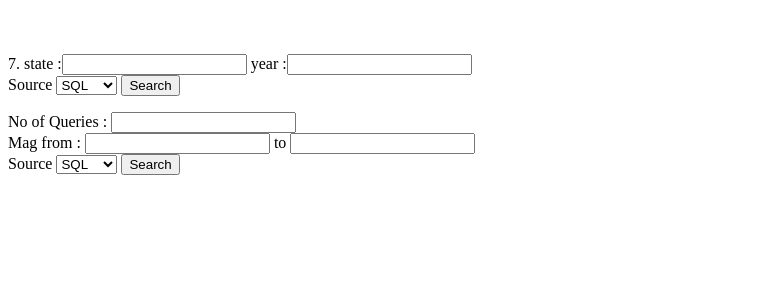
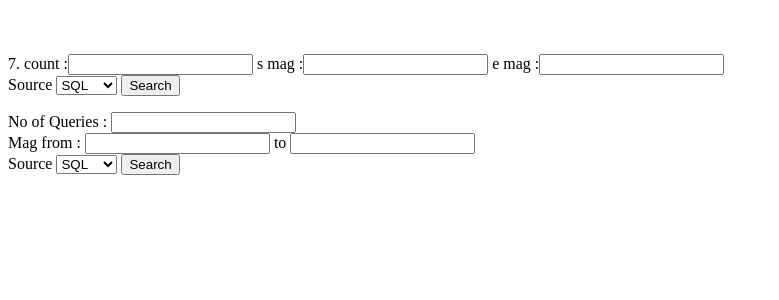
Before and after one commit to jenildesai25/azure_cloud_app, a Flask app: page / in a window 1280 px wide. Shown: the part 107-407 px from the top of the page, without its empty margins (0-779 px from the left). Run offline with Flask 2, Linux system fonts and the light colour scheme; some libraries are stand-ins or nearby versions.

Commit message:
added files

```diff
--- a/main.py
+++ b/main.py
@@ -29,80 +29,83 @@ def hello_world():
 
 @app.route('/analyze_randomq')
 def analyze_randomq():
-    # year
-    cnt = int(request.args.get('count', ''))
-    # pop start
-    year = int(request.args.get('year', 2010))
-    # pop end
-    year_end = int(request.args.get('yearend', 2018))
-    q = int(request.args.get('q', 50))
+    s_mag = float(request.args.get('smag', 2))
+    e_mag = float(request.args.get('emag', 3))
+    cnt = int(request.args.get('count', 0))
     source = request.args.get('source', 'sqldb')
-    # random_list = [round(random.uniform(0, 10), 2) for i in range(cnt)]
-    # columns = ['time', 'latitude', 'longitude', 'place', 'mag']
-    # columns_str = '"' + '","'.join(columns) + '"'
-    sqlquery = 'select State from population where [{0}] between {1} and {2};'.format(cnt, year, year_end)
-    # sqlquery = 'select population.[{0}] from  population LEFT JOIN dbo.statecode ON dbo.statecode.ID = dbo.population.ID where statecode.[Short name] like \'%{1}%\';'.format(year, cnt)
-    # sqlquery.append('select count(*) from  counties LEFT JOIN dbo.statecode ON dbo.statecode.ID = dbo.counties.ID where counties.State like \'%{0}%\';'.format(cnt))
-    # sqlquery.append('select County from counties where State like \'%{0}%\';'.format(cnt))
+    random_list = [round(random.uniform(s_mag, e_mag), 1) for i in range(cnt)]
+    columns = ['time', 'latitude', 'longitude', 'place', 'mag']
+    columns_str = '"' + '","'.join(columns) + '"'
 
+    sqlquery = 'select {columns_str} from dbo.all_month where mag={mag};'
     cursor = database.connection.cursor()
     t = time.time()
-    # time_of_1st = 0
-    # total_time_taken = 0
-    # result_1st = []
+    time_of_1st = 0
+    total_time_taken = 0
+    result_1st = []
     if source == 'cache':
         source_used = 'Redis Cache'
-        for sql in range(q):
-            formatted_query = sqlquery
+        for mag in random_list:
+            formatted_query = sqlquery.format(columns_str=columns_str, mag=mag)
             query_hash = hashlib.sha256(formatted_query.encode()).hexdigest()
-            # t = time.time()
+            t = time.time()
+
             result = redis.get(query_hash)
-            print(result)
-            if not result:
+            if result:
+                result = loads(result.decode())
+            else:
                 cursor.execute(formatted_query)
                 rows = cursor.fetchall()
+
                 formatted_data = []
                 for row in rows:
-                    # quake = dict()
-                    # for i, val in enumerate(row):
-                    #     if type(val) == datetime:
-                    #         val = time.mktime(val.timetuple())
-                    #     # quake[columns[i]] = val
-                    formatted_data.append(row[0])
+                    quake = dict()
+                    for i, val in enumerate(row):
+                        if type(val) == datetime:
+                            val = time.mktime(val.timetuple())
+                        quake[columns[i]] = val
+                    formatted_data.append(quake)
                 redis.set(query_hash, dumps(formatted_data))
-                # result = loads(redis.get(query_hash)).decode()
-            else:
-                result = loads(result.decode())
-                # total_time_taken += (time.time() - t)
-                # if time_of_1st == 0:
-                #     time_of_1st = deepcopy(total_time_taken)
-                #     result_1st = result
+
+                result = redis.get(query_hash)
+            result = loads(result.decode())
+            total_time_taken += (time.time() - t)
+            # if time_of_1st == 0:
+            # time_of_1st = deepcopy(total_time_taken)
+            result_1st = result
 
     else:
         source_used = 'Azure SQL'
-        for sql in range(q):
-            formatted_query = sqlquery
+        for mag in random_list:
+            formatted_query = sqlquery.format(columns_str=columns_str, mag=mag)
             query_hash = hashlib.sha256(formatted_query.encode()).hexdigest()
+            t = time.time()
+
             cursor.execute(formatted_query)
+
+            total_time_taken += (time.time() - t)
+
             rows = cursor.fetchall()
 
             # if rows:
             #     print('Values present for: ',query_hash)
             formatted_data = []
             for row in rows:
-                formatted_data.append(row[0])
-                # quake = dict()
-                # for i, val in enumerate(row):
-                #     if type(val) == datetime:
-                #         val = time.mktime(val.timetuple())
-                #     # quake[columns[i]] = val
-                # formatted_data.append(quake)
+                quake = dict()
+                for i, val in enumerate(row):
+                    if type(val) == datetime:
+                        val = time.mktime(val.timetuple())
+                    quake[columns[i]] = val
+                formatted_data.append(quake)
             redis.set(query_hash, dumps(formatted_data))
 
             result = formatted_data
+            result_1st = result
+            # if time_of_1st == 0:
+            #     time_of_1st = deepcopy(total_time_taken)
+            #     result_1st = result
 
-    time_taken = time.time() - t
-    return render_template('results.html', time_taken=time_taken, count=cnt, source=source_used, earthquakes=result)
+    return render_template('results.html', time_taken=total_time_taken, count=cnt, source=source_used, earthquakes=result_1st)
 
 
 @app.route('/analyze_sameq')
--- a/templates/index.html
+++ b/templates/index.html
@@ -6,6 +6,9 @@
   <meta name="viewport" content="width=device-width, initial-scale=1">
 
   <script src="https://ajax.googleapis.com/ajax/libs/jquery/1.12.4/jquery.min.js"></script>
+   <script src="http://d3js.org/d3.v4.min.js"></script>
+    <script src="http://dimplejs.org/dist/dimple.v2.3.0.min.js"></script>
+
 
   <title>Azure App</title>
   <meta name="viewport" content="width=device-width, initial-scale=1">
@@ -21,10 +24,9 @@
     <p>
 
         <form action="/analyze_randomq" method="get">
-          7. state :<input type="text" name="count" width="5">
-            year :<input type="number" name="year" width="5">
-{#        pop end:<input type="number" name="source" width="5">#}
-{#      # of queries you want:<input type="number" name="q" width="5">#}
+          7. count :<input type="text" name="count" width="5">
+            s mag :<input type="number" name="smag" width="5">
+            e mag :<input type="number" name="emag" width="5">
           <br>
           Source
           <select name="source">
```
Also changed, not shown: templates/results.html (+77 -39 lines), database_upload.PNG (added), 2 other files.
